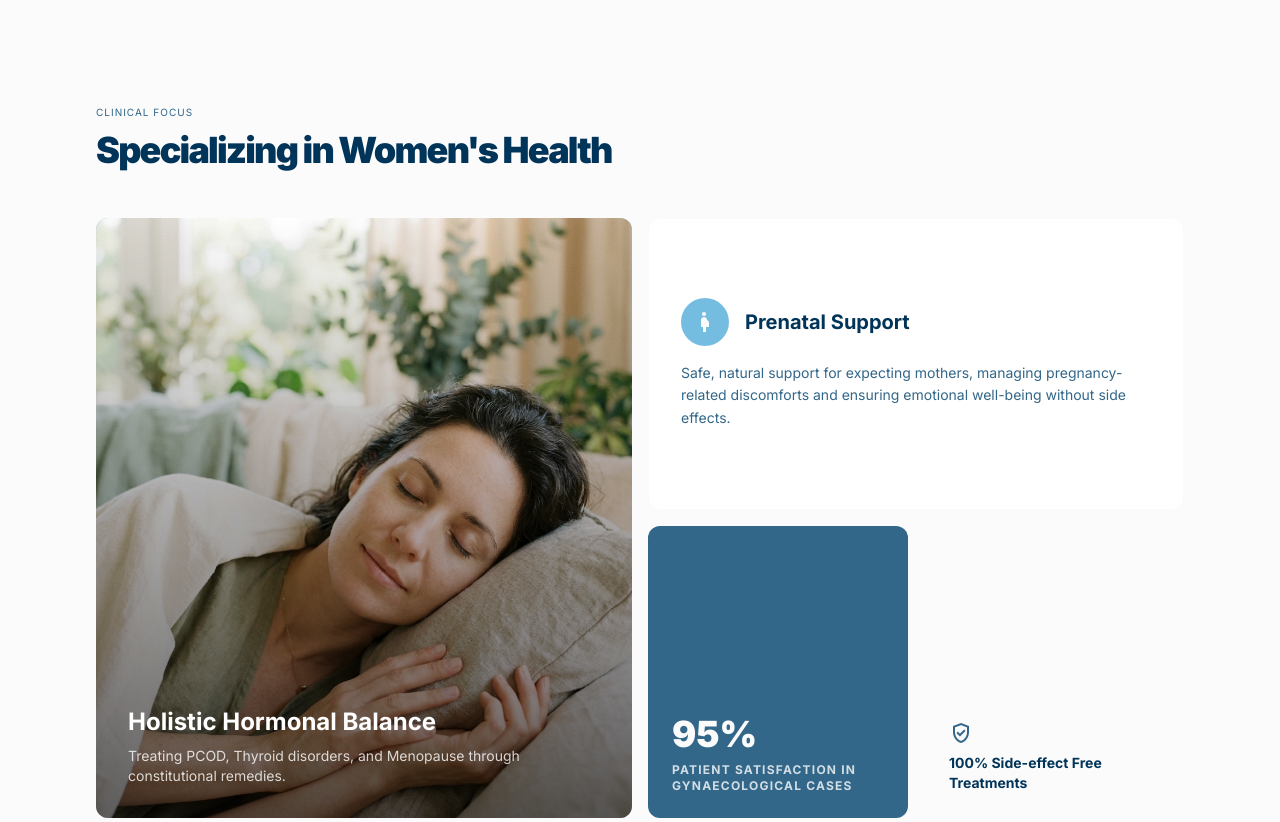
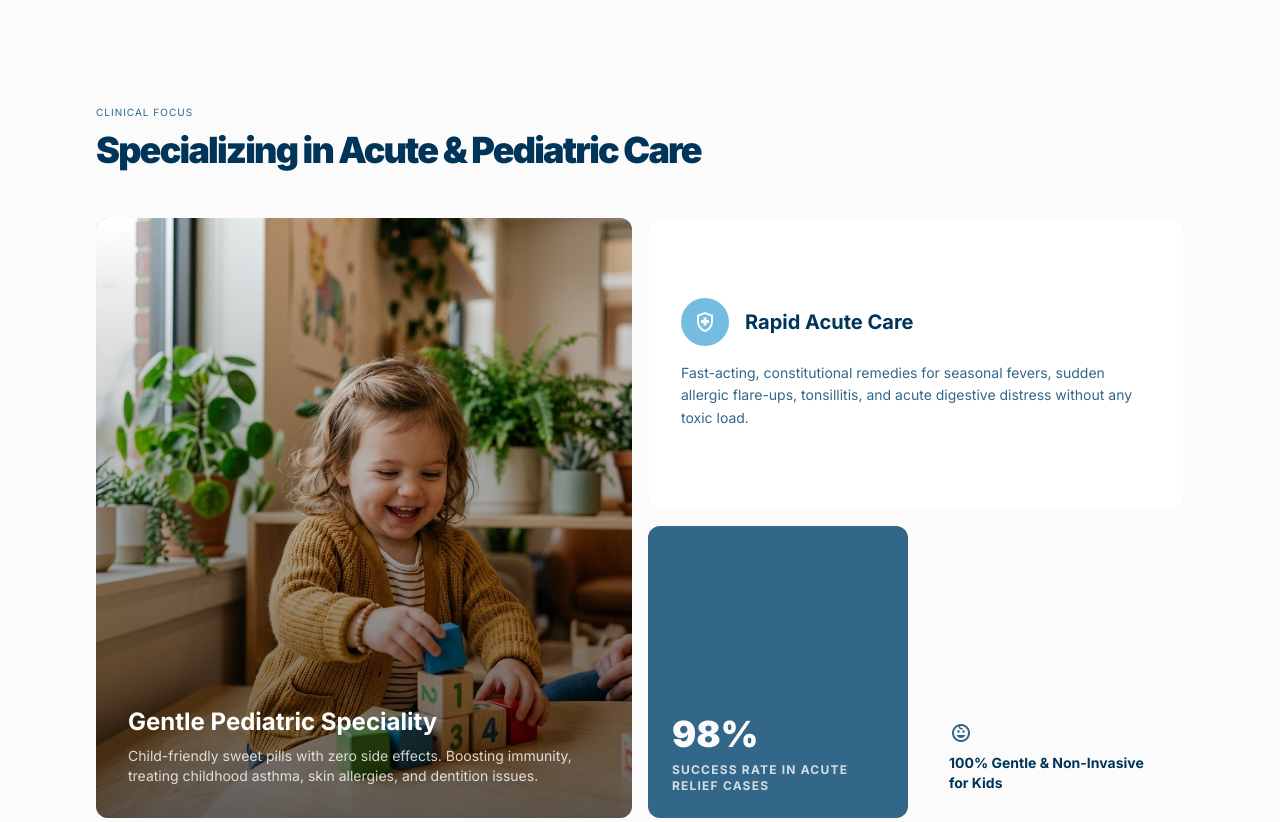
Before and after one commit to TejasMankeshwar/Krushna_Homeopathic_Clinic, a website built with Vite: page about.html in a window 1280 px wide. Shown: the part 1180-2002 px from the top of the page. Built offline with nearby package versions, Linux system fonts and the light colour scheme; a web font is replaced by a local one.

Commit message:
Redesign clinical specializations in about page to focus on Pediatric and Acute care

```diff
--- a/about.html
+++ b/about.html
@@ -277,44 +277,42 @@
         </div>
       </div>
     </section>
-    <!-- Specialization: Women's Health (Bento Style) -->
+    <!-- Specialization: Acute & Pediatric Care (Bento Style) -->
     <section class="max-w-6xl mx-auto px-8 py-16">
       <div class="mb-12">
         <span class="Inter Bold uppercase tracking-widest text-[10px] text-on-surface-variant">Clinical Focus</span>
-        <h2 class="text-4xl font-black tracking-tighter mt-2">Specializing in Women's Health</h2>
+        <h2 class="text-4xl font-black tracking-tighter mt-2">Specializing in Acute &amp; Pediatric Care</h2>
       </div>
       <div class="grid grid-cols-1 md:grid-cols-4 md:grid-rows-2 gap-4 h-auto md:h-[600px]">
         <div class="md:col-span-2 md:row-span-2 bg-surface-container-highest rounded-xl overflow-hidden relative group">
-          <img alt="Women's Wellness"
+          <img alt="Pediatric Wellness"
             class="w-full h-full object-cover group-hover:scale-105 transition-transform duration-700"
-            data-alt="Close up of a serene woman resting on a pillow, symbolizing wellness and inner peace"
-            src="images/womens_wellness.png" />
+            data-alt="A warm, high-quality photograph representing pediatric wellness, showing a happy toddler playing with blocks"
+            src="images/pediatric_wellness.png" />
           <div class="absolute inset-0 bg-gradient-to-t from-black/60 to-transparent flex flex-col justify-end p-8">
-            <h4 class="text-white text-2xl font-bold">Holistic Hormonal Balance</h4>
-            <p class="text-white/80 text-sm mt-2">Treating PCOD, Thyroid disorders, and Menopause through constitutional
-              remedies.</p>
+            <h4 class="text-white text-2xl font-bold">Gentle Pediatric Speciality</h4>
+            <p class="text-white/80 text-sm mt-2">Child-friendly sweet pills with zero side effects. Boosting immunity, treating childhood asthma, skin allergies, and dentition issues.</p>
           </div>
         </div>
         <div class="md:col-span-2 bg-white rounded-xl p-8 flex flex-col justify-center border border-surface-container">
           <div class="flex items-center gap-4 mb-4">
             <div class="w-12 h-12 bg-tertiary-fixed flex items-center justify-center rounded-full">
               <span class="material-symbols-outlined text-on-tertiary-fixed-variant"
-                data-icon="maternity">pregnancy</span>
+                data-icon="health_and_safety">health_and_safety</span>
             </div>
-            <h4 class="text-xl font-bold">Prenatal Support</h4>
+            <h4 class="text-xl font-bold">Rapid Acute Care</h4>
           </div>
-          <p class="text-on-surface-variant text-sm leading-relaxed">Safe, natural support for expecting mothers,
-            managing pregnancy-related discomforts and ensuring emotional well-being without side effects.</p>
+          <p class="text-on-surface-variant text-sm leading-relaxed">Fast-acting, constitutional remedies for seasonal fevers, sudden allergic flare-ups, tonsillitis, and acute digestive distress without any toxic load.</p>
         </div>
         <div class="md:col-span-1 bg-secondary text-on-secondary rounded-xl p-6 flex flex-col justify-end">
-          <span class="text-4xl font-black mb-2">95%</span>
-          <p class="text-xs uppercase tracking-widest font-bold opacity-80">Patient Satisfaction in Gynaecological Cases
+          <span class="text-4xl font-black mb-2">98%</span>
+          <p class="text-xs uppercase tracking-widest font-bold opacity-80">Success Rate in Acute Relief Cases
           </p>
         </div>
         <div
           class="md:col-span-1 bg-surface-container-low rounded-xl p-6 flex flex-col justify-end border border-surface-container">
-          <span class="material-symbols-outlined text-secondary mb-2" data-icon="verified_user">verified_user</span>
-          <p class="text-sm font-bold">100% Side-effect Free Treatments</p>
+          <span class="material-symbols-outlined text-secondary mb-2" data-icon="child_care">child_care</span>
+          <p class="text-sm font-bold">100% Gentle &amp; Non-Invasive for Kids</p>
         </div>
       </div>
     </section>
@@ -342,8 +340,8 @@
                 <div>
                   <h4 class="font-bold text-lg">Lead Practitioner</h4>
                   <p class="text-on-primary-container text-sm">International Institute of Clinical Homeopathy</p>
-                  <p class="text-on-primary/60 text-xs mt-2 uppercase tracking-widest">Mastery in Pediatric and Women's
-                    health cases</p>
+                  <p class="text-on-primary/60 text-xs mt-2 uppercase tracking-widest">Mastery in Pediatric and Acute
+                    care cases</p>
                 </div>
               </div>
               <div class="flex gap-6">
```
Also changed, not shown: dist/about.html, dist/assets/pediatric_wellness-Dyy4rvLT.png (added), dist/assets/womens_wellness-rEtPVbyP.png (deleted), images/pediatric_wellness.png (added).
